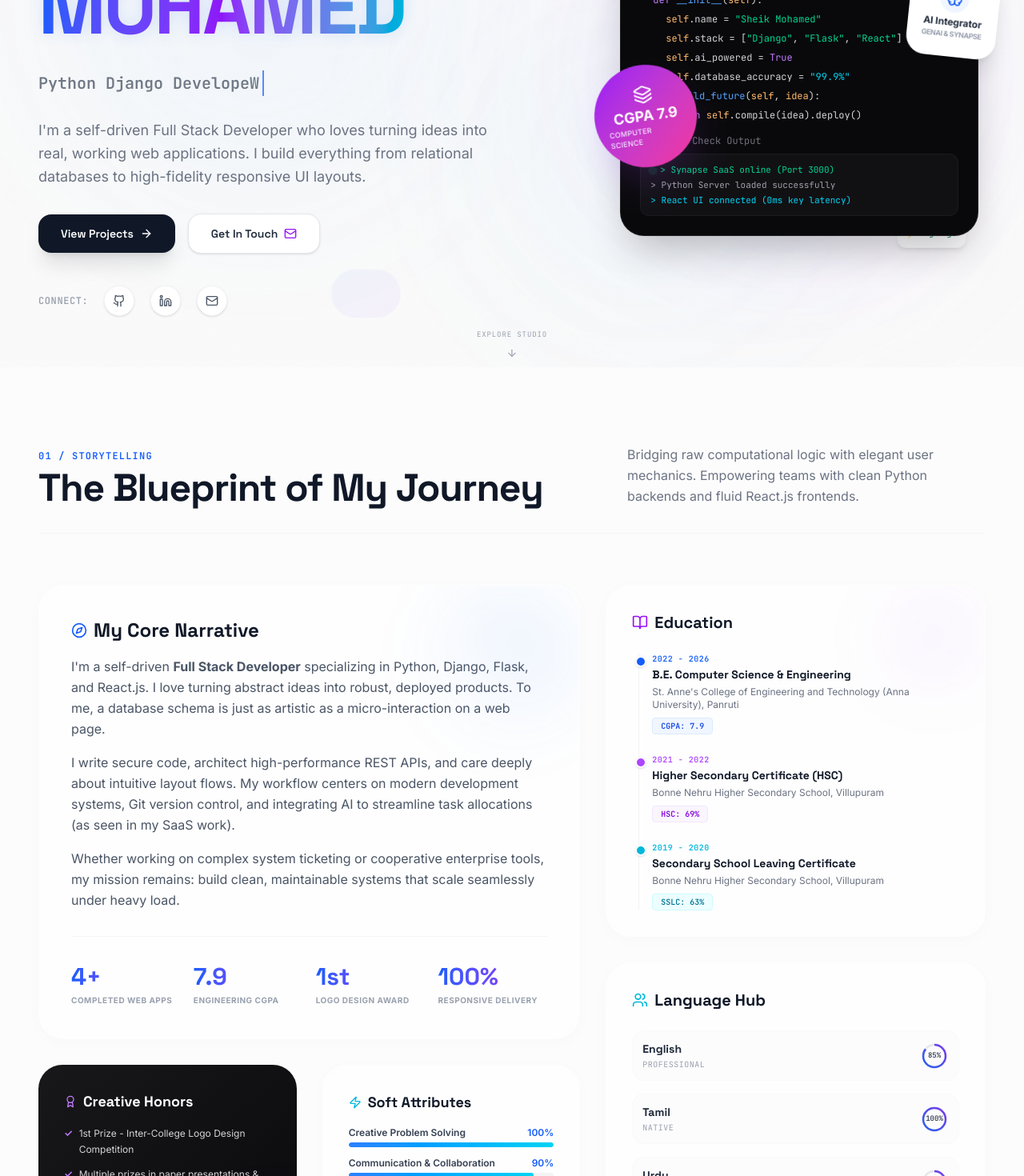
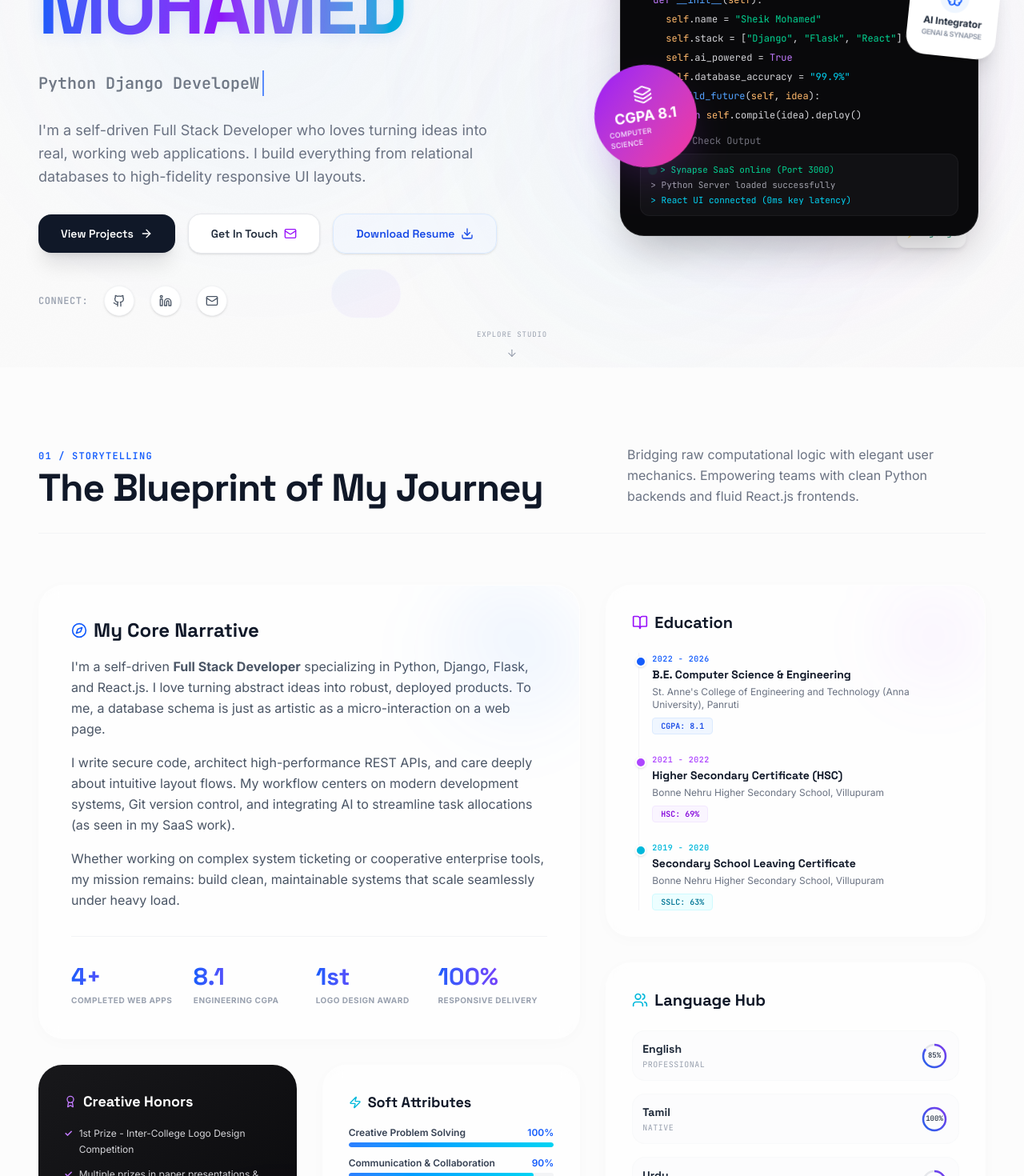
Before and after one commit to Masterminder0046/My-Personal-Site, a React (Vite) app: page / in a window 1280 px wide. Shown: the part 340-1810 px from the top of the page at 80% size. Built offline with nearby package versions, Linux system fonts and the light colour scheme.

Commit message:
Update portfolio details, projects, and fix nodemailer

```diff
--- a/server.ts
+++ b/server.ts
@@ -50,10 +50,10 @@ async function startServer() {
         secure: smtpPort === 465,
         family: 4, // Force IPv4 to avoid Render's IPv6 ENETUNREACH issues
         auth: {
-          user: smtpUser,
-          pass: smtpPass
+          user: smtpUser as string,
+          pass: smtpPass as string
         }
-      });
+      } as any);
 
       // Send Email to the Portfolio Owner (Sheik)
       const ownerEmailHtml = `
--- a/src/components/About.tsx
+++ b/src/components/About.tsx
@@ -4,7 +4,7 @@ import { BookOpen, Award, Users, Compass, Zap } from 'lucide-react';
 export default function About() {
   const stats = [
     { value: "4+", label: "Completed Web Apps" },
-    { value: "7.9", label: "Engineering CGPA" },
+    { value: "8.1", label: "Engineering CGPA" },
     { value: "1st", label: "Logo Design Award" },
     { value: "100%", label: "Responsive Delivery" }
   ];
@@ -163,7 +163,7 @@ export default function About() {
                   <h4 className="font-display font-bold text-gray-900 text-sm mt-0.5">B.E. Computer Science & Engineering</h4>
                   <p className="text-xs text-gray-500 mt-1">St. Anne's College of Engineering and Technology (Anna University), Panruti</p>
                   <span className="inline-block mt-2 px-2.5 py-0.5 rounded bg-blue-50 text-blue-700 font-mono text-[10px] font-bold border border-blue-100">
-                    CGPA: 7.9
+                    CGPA: 8.1
                   </span>
                 </div>
 
--- a/src/components/Experience.tsx
+++ b/src/components/Experience.tsx
@@ -52,12 +52,12 @@ export default function Experience() {
       duration: "2022 – 2026",
       description: "Acquiring core knowledge of computer graphics, database optimization, backend servers, and algorithmic logic.",
       details: [
-        "Maintained an excellent Cumulative Grade Point Average (CGPA) of 7.9.",
+        "Maintained an excellent Cumulative Grade Point Average (CGPA) of 8.1.",
         "Won 1st Prize in Inter-College Logo Design competition.",
         "Led graphics content design and paper presentations for campus tech fests."
       ],
       type: "education",
-      badge: "Degree / CGPA: 7.9"
+      badge: "Degree / CGPA: 8.1"
     }
   ];
 
--- a/src/components/Gallery.tsx
+++ b/src/components/Gallery.tsx
@@ -1,6 +1,7 @@
 import React, { useState } from 'react';
 import { motion, AnimatePresence } from 'motion/react';
 import { Eye, Award, X, ZoomIn, Image, ChevronRight } from 'lucide-react';
+import techFestImg from '../assets/tech_fest_deck.png';
 
 interface GalleryItem {
   id: string;
@@ -30,7 +31,7 @@ export default function Gallery() {
       title: "Tech Fest Event Promotional Deck",
       category: "Creative Direction",
       description: "Official slide layouts and visual branding templates engineered for St. Anne's college technical symposia events.",
-      image: "https://images.unsplash.com/photo-1542744094-3a31f103e35f?auto=format&fit=crop&w=800&q=80",
+      image: techFestImg,
       badge: "Symposium Theme",
       details: "Created a high-contrast futuristic visual identity. Integrated cohesive neon gradients, custom display headings, and slide structures that received wide praise from attendees."
     },
--- a/src/components/Hero.tsx
+++ b/src/components/Hero.tsx
@@ -1,6 +1,6 @@
 import { useState, useEffect } from 'react';
 import { motion } from 'motion/react';
-import { ArrowRight, ArrowDown, Github, Linkedin, Mail, ExternalLink, Terminal, Brain, Layers } from 'lucide-react';
+import { ArrowRight, ArrowDown, Github, Linkedin, Mail, ExternalLink, Terminal, Brain, Layers, Download } from 'lucide-react';
 
 export default function Hero() {
   const handleProjectsClick = () => {
@@ -152,6 +152,15 @@ export default function Hero() {
               Get In Touch
               <Mail className="w-4 h-4 text-purple-600" />
             </button>
+
+            <a
+              href="/resume.pdf"
+              download="Sheik_Mohamed_Resume.pdf"
+              className="group flex items-center gap-2 px-7 py-3.5 bg-blue-50/50 border border-blue-100 text-blue-700 hover:bg-blue-100 rounded-2xl font-display font-semibold text-sm shadow-sm hover:scale-[1.02] transition-all duration-300 cursor-pointer"
+            >
+              Download Resume
+              <Download className="w-4 h-4 group-hover:-translate-y-0.5 transition-transform duration-300" />
+            </a>
           </motion.div>
 
           {/* Elegant Social Connect Row */}
@@ -163,7 +172,7 @@ export default function Hero() {
           >
             <span className="font-mono text-xs text-gray-400 font-semibold tracking-wider uppercase">Connect:</span>
             <a
-              href="https://github.com/sheikmohamed0046"
+              href="https://github.com/Masterminder0046"
               target="_blank"
               rel="noreferrer"
               className="p-2.5 rounded-full bg-white border border-gray-100 text-gray-600 hover:text-blue-600 hover:border-blue-100 shadow-sm transition-all duration-300 hover:scale-110"
@@ -171,7 +180,7 @@ export default function Hero() {
               <Github className="w-4 h-4" />
             </a>
             <a
-              href="https://linkedin.com"
+              href="https://www.linkedin.com/in/sheik-tech"
               target="_blank"
               rel="noreferrer"
               className="p-2.5 rounded-full bg-white border border-gray-100 text-gray-600 hover:text-blue-600 hover:border-blue-100 shadow-sm transition-all duration-300 hover:scale-110"
@@ -273,7 +282,7 @@ export default function Hero() {
             className="absolute bottom-1/4 -left-6 z-20 w-32 h-32 bg-gradient-to-br from-purple-600 to-pink-500 rounded-full shadow-2xl shadow-purple-500/20 flex flex-col items-center justify-center p-4"
           >
             <Layers className="w-6 h-6 text-white mb-1" />
-            <div className="text-white font-black text-lg leading-tight">CGPA 7.9</div>
+            <div className="text-white font-black text-lg leading-tight">CGPA 8.1</div>
             <div className="text-[9px] text-purple-100 uppercase font-medium tracking-wide">Computer Science</div>
           </motion.div>
 
--- a/src/components/Projects.tsx
+++ b/src/components/Projects.tsx
@@ -31,7 +31,7 @@ export default function Projects() {
       tags: ["Python", "Django", "DRF", "PostgreSQL", "Redis", "Web-sockets", "Docker", "JavaScript"],
       image: "https://images.unsplash.com/photo-1618005182384-a83a8bd57fbe?auto=format&fit=crop&w=800&q=80",
       demoUrl: "https://saas-frontend-gs2l.onrender.com/",
-      githubUrl: "https://github.com/sheikmohamed0046",
+      githubUrl: "https://github.com/Masterminder0046/AI-PROJECT-MANAGEMENT-SITE.git",
       metric: "Real-time task synchronization",
       keyFeatures: [
         "Django Rest Framework backend with clean API serialization",
@@ -50,7 +50,7 @@ export default function Projects() {
       tags: ["Python", "Flask", "REST API", "HTML5", "CSS3", "JavaScript", "MySQL"],
       image: "https://images.unsplash.com/photo-1551288049-bebda4e38f71?auto=format&fit=crop&w=800&q=80",
       demoUrl: "#",
-      githubUrl: "https://github.com/sheikmohamed0046",
+      githubUrl: "https://github.com/Masterminder0046/support_system.git",
       metric: "99.9% Ticket Accountability",
       keyFeatures: [
         "Lightweight Flask backend serving rapid REST endpoints",
@@ -87,7 +87,7 @@ export default function Projects() {
       tags: ["Python", "Django", "MySQL", "REST API", "Responsive Design"],
       image: "https://images.unsplash.com/photo-1551288049-bebda4e38f71?auto=format&fit=crop&w=800&q=80",
       demoUrl: "#",
-      githubUrl: "https://github.com/sheikmohamed0046",
+      githubUrl: "https://github.com/Masterminder0046/EduAttend-Institutional-Attendance-Tracker-.git",
       metric: "100% Secure Auditing",
       keyFeatures: [
         "Django MVC structures enforcing absolute route safety",
--- a/src/components/Testimonials.tsx
+++ b/src/components/Testimonials.tsx
@@ -31,7 +31,7 @@ export default function Testimonials() {
       role: "Founder & Director",
       company: "Coderz Academy",
       email: "contactcoderz@gmail.com",
-      comment: "During his 6-month specialized certification, Sheik excelled in both React.js client architecture and MySQL query structuring. He has a brilliant aptitude for creating high-performance relational database structures.",
+      comment: "Sheik excelled in his 6-month certification, proving skills in both client-side and server-side development. He pairs strong HTML/CSS/JS and React.js architecture skills with robust Python and Django backend development, alongside a brilliant aptitude for creating high-performance MySQL database structures.",
       rating: 5,
       tags: ["Database Persistence", "React.js Stack", "Problem Solving"]
     }
--- a/src/data.ts
+++ b/src/data.ts
@@ -1,7 +1,7 @@
 import { Project, Service, ExperienceItem, BlogArticle, Testimonial } from './types';
 
 export const HERO_DATA = {
-  name: "Alexander Sterling",
+  name: "Sheik Mohammed",
   title: "Creative Technologist",
   subtitle: "Building the Next Era of Digital Experiences",
   scrambleWords: [
@@ -30,7 +30,7 @@ export const PROJECTS_DATA: Project[] = [
     tags: ["React", "Express", "Gemini AI", "Tailwind v4", "Docker"],
     image: "https://images.unsplash.com/photo-1618005182384-a83a8bd57fbe?auto=format&fit=crop&w=800&q=80",
     demoUrl: "#",
-    githubUrl: "#",
+    githubUrl: "https://github.com/Masterminder0046/AI-PROJECT-MANAGEMENT-SITE.git",
     metric: "40% Efficiency Gain",
     keyFeatures: [
       "Natural Language prompt-to-workspace builder",
@@ -66,7 +66,7 @@ export const PROJECTS_DATA: Project[] = [
     tags: ["React", "Django", "MySQL", "Tailwind CSS", "REST API"],
     image: "https://images.unsplash.com/photo-1551288049-bebda4e38f71?auto=format&fit=crop&w=800&q=80",
     demoUrl: "#",
-    githubUrl: "#",
+    githubUrl: "https://github.com/Masterminder0046/EduAttend-Institutional-Attendance-Tracker-.git",
     metric: "99.9% Audit Accuracy",
     keyFeatures: [
       "Ultra-low latency web auditing dashboards",
```
Also changed, not shown: src/assets/tech_fest_deck.png (added).
